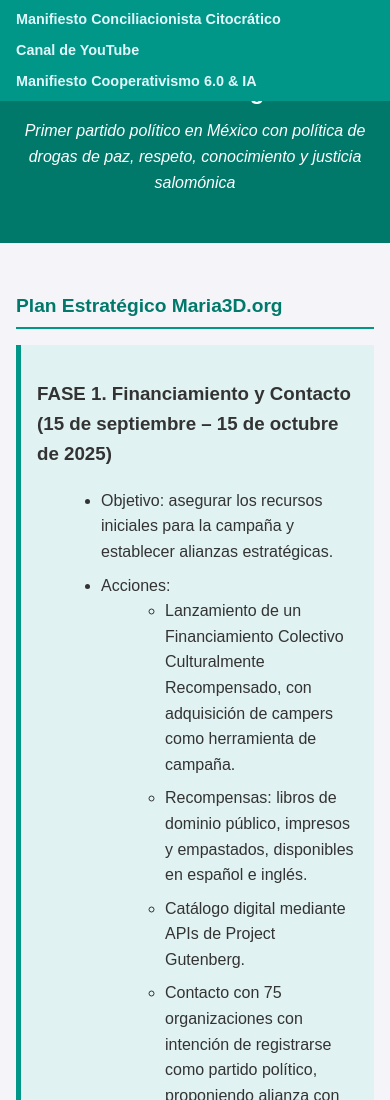
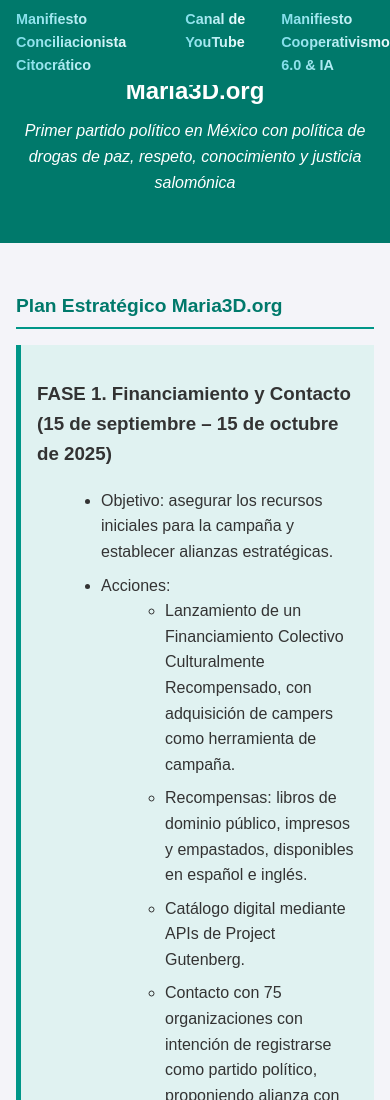
Before and after one commit to ciudadanmx/plan_maria3d, a plain HTML site: page index.html in a window 390 px wide. Shown: the top 1100 px of the page. Drawn offline with Linux system fonts and the light colour scheme.

Commit message:
Update index.html

```diff
--- a/index.html
+++ b/index.html
@@ -110,10 +110,33 @@
       h2 {
         font-size: 1.2rem;
       }
-      .top-bar {
-        flex-direction: column;
-        gap: 0.5rem;
-      }
+      /* Barra superior */
+.top-bar {
+  position: fixed;
+  top: 0;
+  left: 0;
+  width: 100%;
+  background-color: #00796b; /* turquesa oscuro */
+  color: #fff;
+  padding: 0.5rem 1rem;
+  z-index: 1000;
+  display: flex;
+  justify-content: center;
+  gap: 2rem;
+  font-size: 0.9rem;
+}
+.top-bar a {
+  background: linear-gradient(90deg, #80deea, #ffffff);
+  -webkit-background-clip: text;
+  -webkit-text-fill-color: transparent;
+  font-weight: bold;
+  text-decoration: none;
+  transition: all 0.3s ease;
+}
+.top-bar a:hover {
+  text-decoration: underline;
+  transform: scale(1.05);
+}
     }
   </style>
 </head>
```
